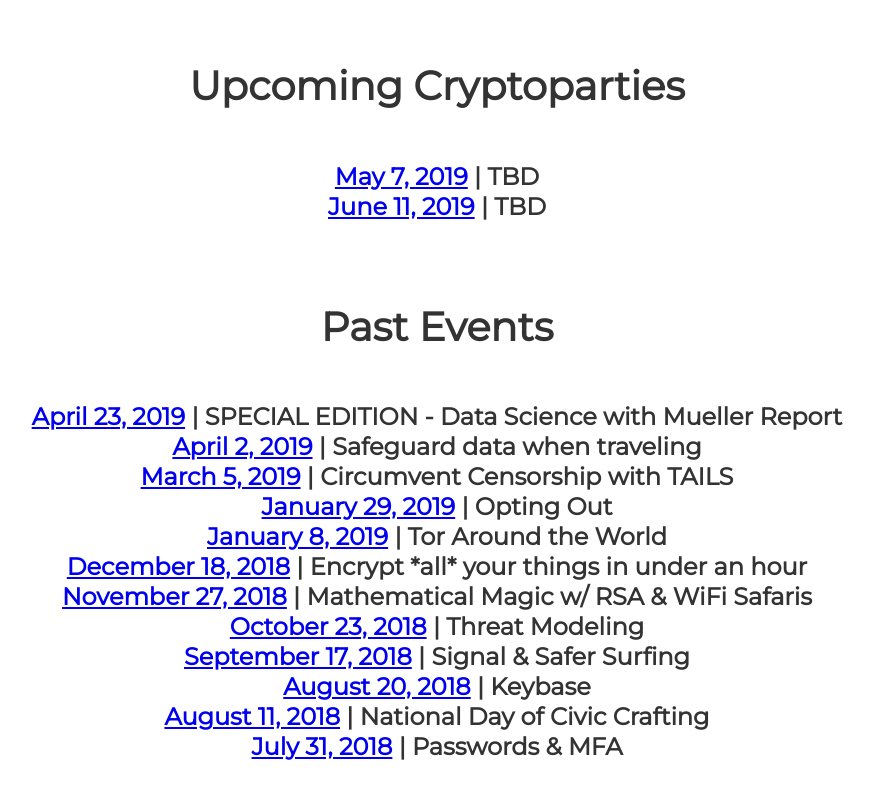
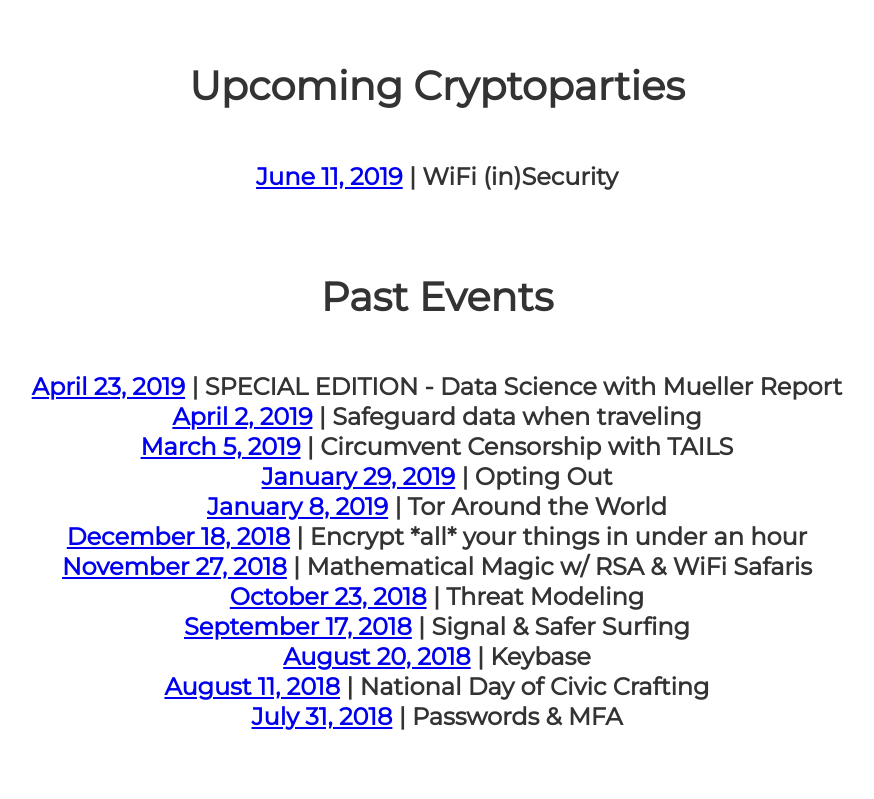
Before and after one commit to cryptopartydc/cryptopartydc.github.io, a Jekyll site: the page built from index.html, in a window 1280 px wide and 900 px high, scrolled down 1604 px, cut to the strip 98-897 px from the top of the window. Shown: the whole strip, without its empty margins (203-1077 px from the left). Built offline with Jekyll 4.4.1, drawn with Linux system fonts in a browser that asks for light colours.

Commit message:
update 6.11

```diff
--- a/_data/events.yml
+++ b/_data/events.yml
@@ -1,9 +1,5 @@
-- date: May 7, 2019
-  topic: TBD
-  github: https://github.com/cryptopartydc/cryptoparty_dc/blob/master/05_07_19.md
-
 - date: June 11, 2019
-  topic: TBD
+  topic: WiFi (in)Security
   github: https://github.com/cryptopartydc/cryptoparty_dc/blob/master/06_11_19.md
 #
 # # - date:
```
Also changed, not shown: 1 other file.
